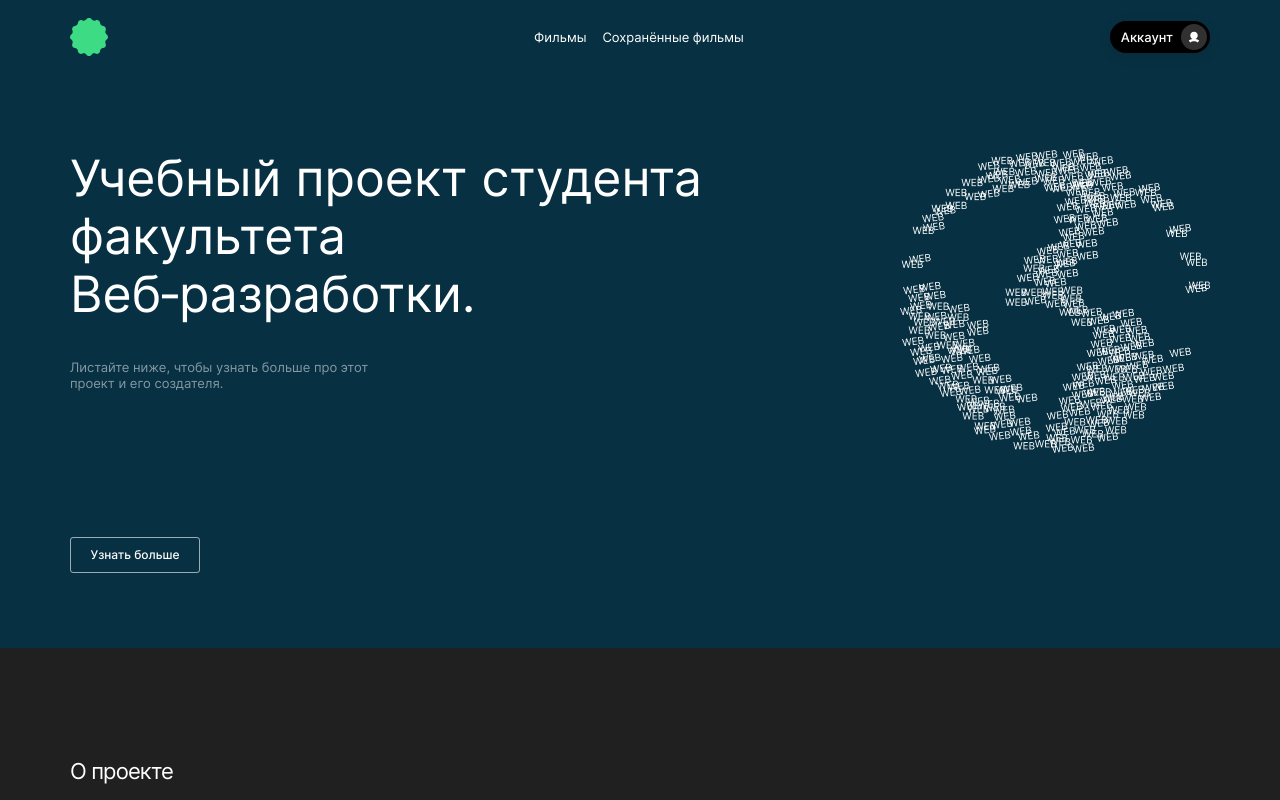
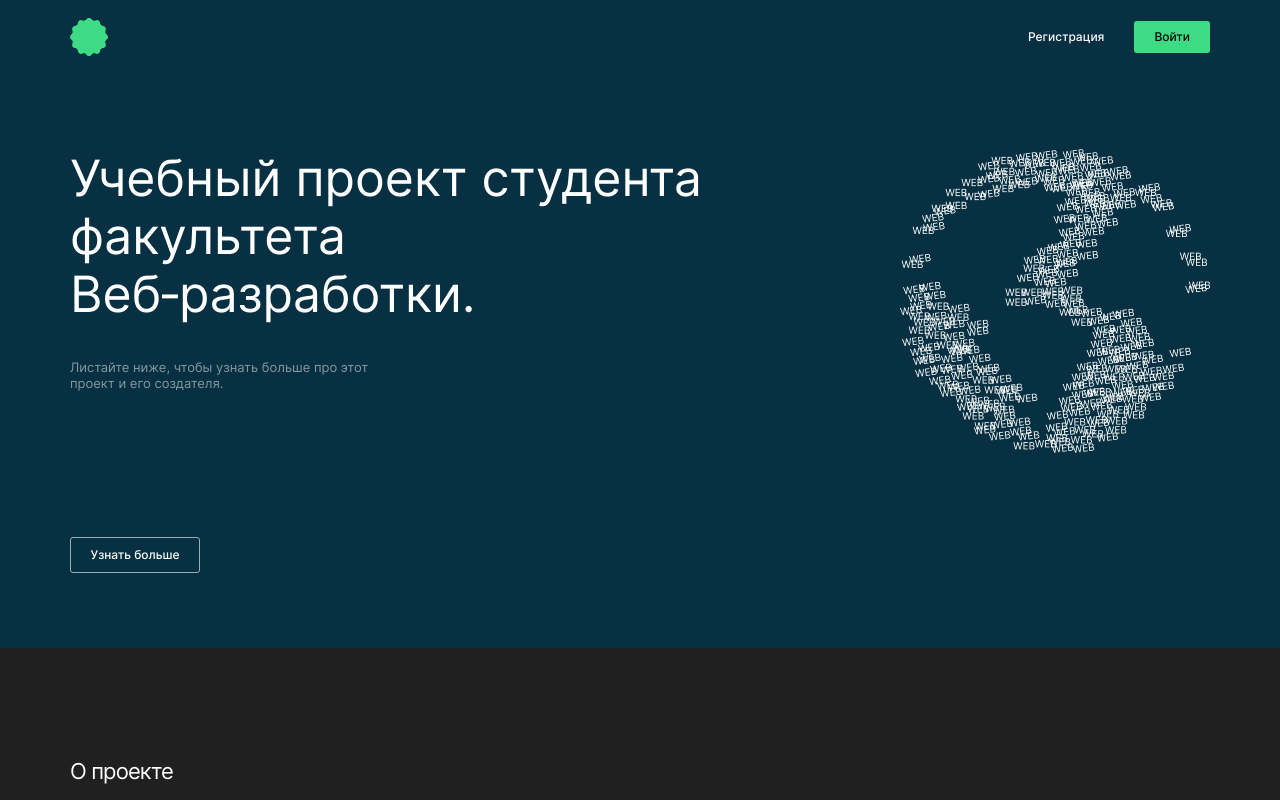
Before and after one commit to AndreiSalnikov/movies-explorer-frontend, a React (Create React App) app: page / in a window 1280 px wide. Shown: the top 800 px of the page. Built offline with nearby package versions, Linux system fonts and the light colour scheme.

Commit message:
add: swap login and registration to signin and signup

```diff
--- a/src/components/Header/Header.js
+++ b/src/components/Header/Header.js
@@ -11,7 +11,7 @@ const Header = () => {
     fontWeight: 500,
   };
   const [isBurgerClicked, setIsBurgerClicked] = useState(false)
-  const [isLoggedIn, setIsLoggedIn] = useState(true);
+  const [isLoggedIn, setIsLoggedIn] = useState(false);
 
   const handleClose = () => {
     setIsBurgerClicked(!isBurgerClicked)
@@ -41,8 +41,8 @@ const Header = () => {
             </div>
             :
             <>
-              <Link className={styles.header__registration} to="/registration">Регистрация</Link>
-              <Link className={styles.header__login} to="/login">Войти</Link>
+              <Link className={styles.header__registration} to="/signup">Регистрация</Link>
+              <Link className={styles.header__login} to="/signin">Войти</Link>
             </>
           }
         </nav>
--- a/src/pages/index.js
+++ b/src/pages/index.js
@@ -1,5 +1,5 @@
 import React from 'react';
-import { Route, Routes } from "react-router-dom";
+import {Route, Routes} from "react-router-dom";
 import Header from "../components/Header/Header";
 import Footer from "../components/Footer/Footer";
 import Main from "..//pages/Main/Main";
@@ -22,8 +22,8 @@ const Routing = () => {
         </Route>
       </Route>
       <Route path="*" element={<NotFound/>}/>
-      <Route path="/login" element={<Login/>}/>
-      <Route path="/registration" element={<Registration/>}/>
+      <Route path="/signin" element={<Login/>}/>
+      <Route path="/signup" element={<Registration/>}/>
     </Routes>
   );
 };
```
